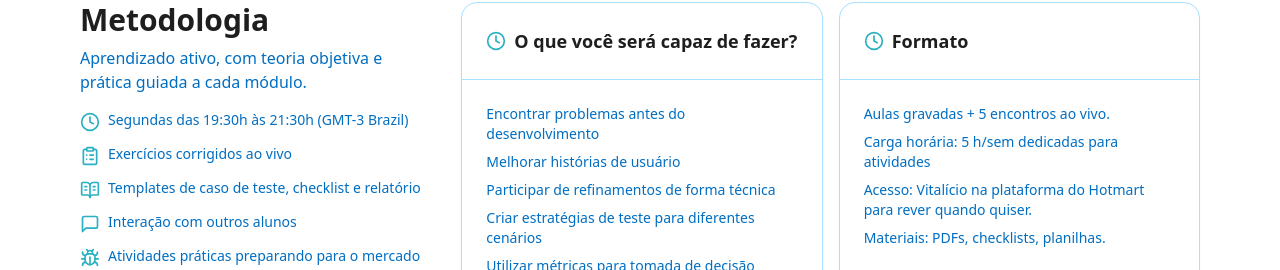
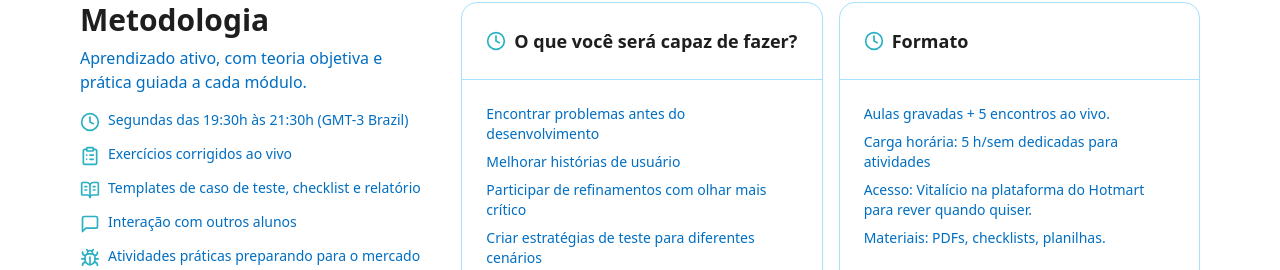
Before and after one commit to carolsprak/cursos, a React (Vite) app: page / in a window 1280 px wide. Shown: the part 2346-2616 px from the top of the page. Built offline with nearby package versions, Linux system fonts and the light colour scheme.

Commit message:
Update App.jsx

```diff
--- a/src/App.jsx
+++ b/src/App.jsx
@@ -282,7 +282,7 @@ export default function LandingCursoTesteBasico() {
               <CardContent className="text-sm space-y-2 text-insprak-700">
                 <p>Encontrar problemas antes do desenvolvimento</p>
                 <p>Melhorar histórias de usuário</p>
-                <p>Participar de refinamentos de forma técnica</p>
+                <p>Participar de refinamentos com olhar mais crítico</p>
                 <p>Criar estratégias de teste para diferentes cenários</p>
                 <p>Utilizar métricas para tomada de decisão</p>
                 <p>Gerar mais valor para Product Owner e Desenvolvedores</p>
```
